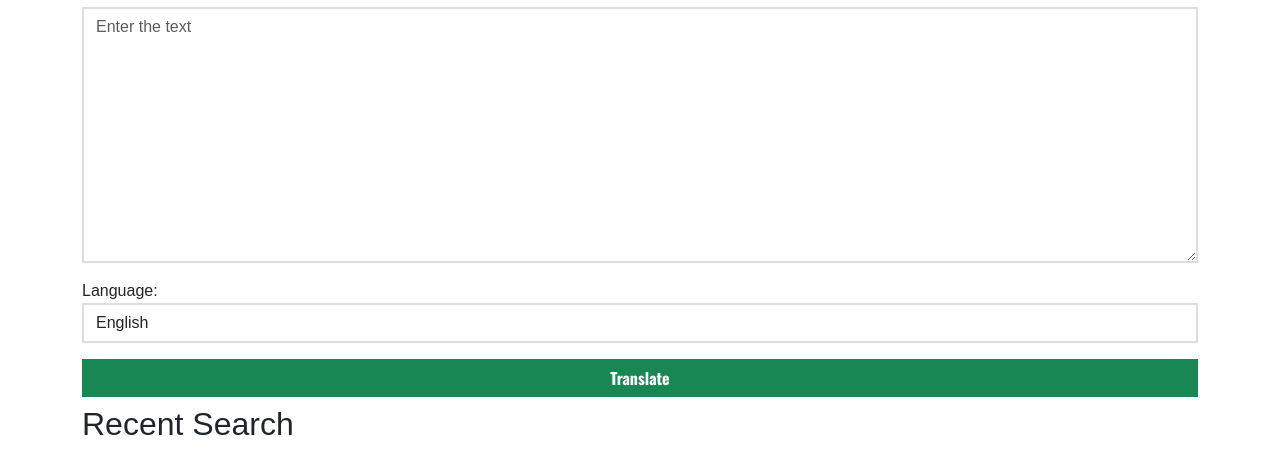
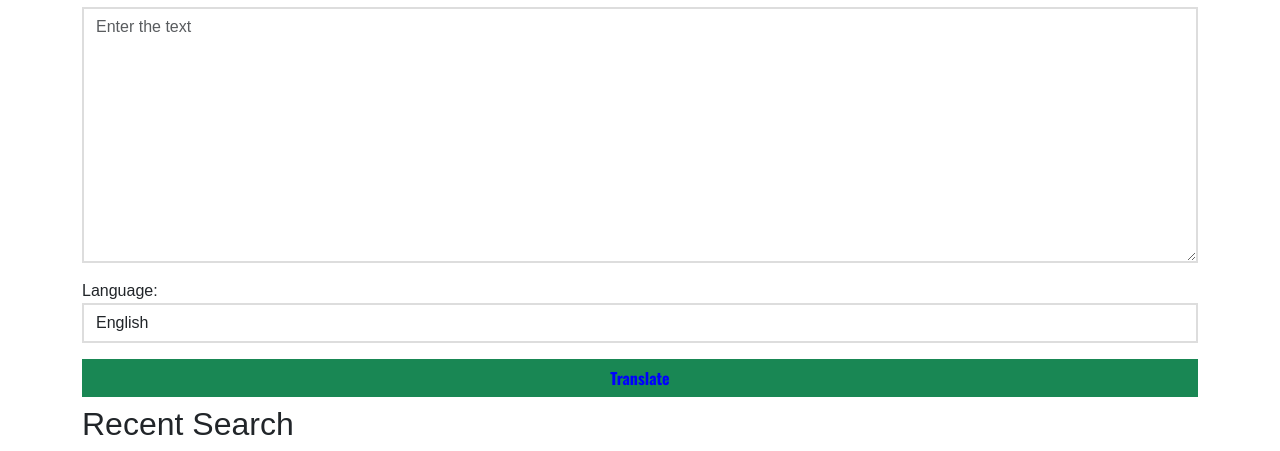
Before and after one commit to CodeTechAnvi18/translation-ai-flask, a Flask app: page / in a window 1280 px wide. Shown: the part 81-532 px from the top of the page. Run offline with Flask 3, Linux system fonts and the light colour scheme; data that the repository does not hold is empty.

Commit message:
Update index.html

```diff
--- a/templates/index.html
+++ b/templates/index.html
@@ -23,7 +23,7 @@
 
       .btn, .btn-success {
         border-radius: 0rem;
-        color: #ffffff;
+        color: #0000FF;
         font-weight: bold;
         width: 100%;
         margin: 0.5rem 0rem;
```
